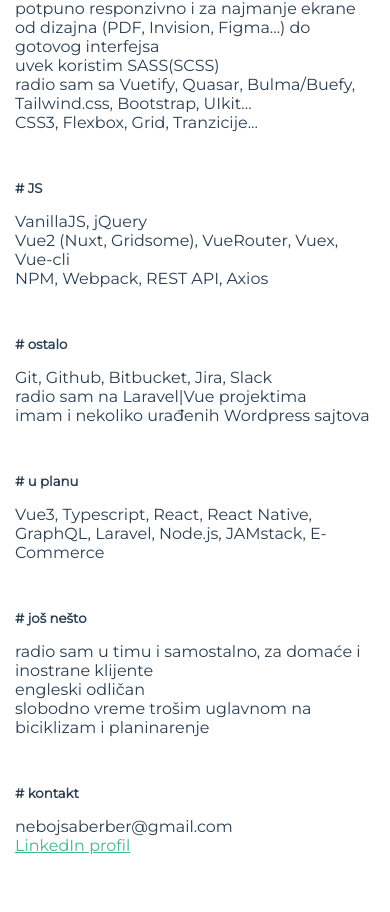
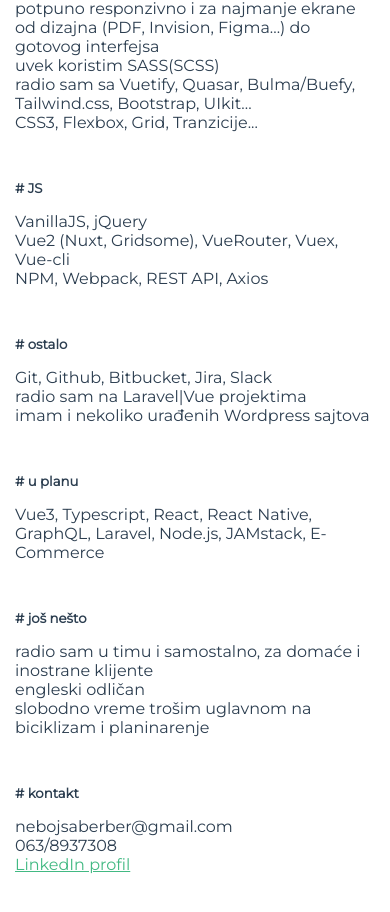
Before and after one commit to tzobree/portfolio, a Vue app: page / in a window 390 px wide. Shown: the part 454-1366 px from the top of the page. Built offline with nearby package versions, Linux system fonts and the light colour scheme.

Commit message:
phone number added

```diff
--- a/src/views/Home.vue
+++ b/src/views/Home.vue
@@ -55,6 +55,7 @@
           <h5 class="section-headline"># {{ $t('home.contact') }}</h5>
           <ul class="list">
             <li class="item">nebojsaberber@gmail.com</li>
+            <li class="item">063/8937308</li>
             <li class="item"><a href="https://www.linkedin.com/in/nebojsa-berber-a943a4132/" class="link" target="_blank">{{ $t('home.contact2') }}</a></li>
           </ul>
         </section>
```
